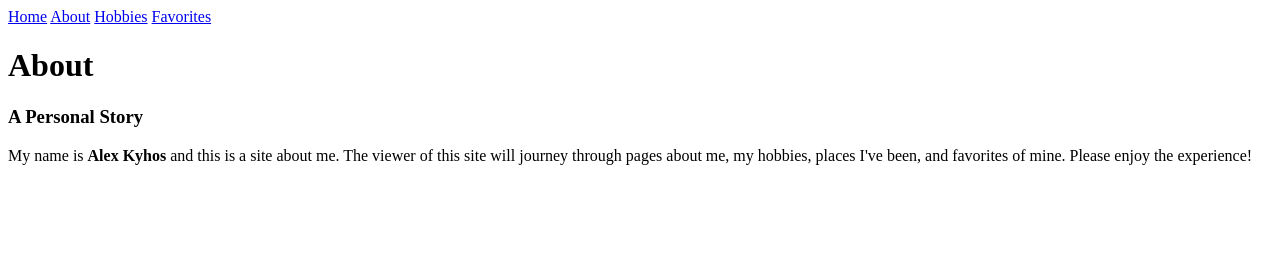
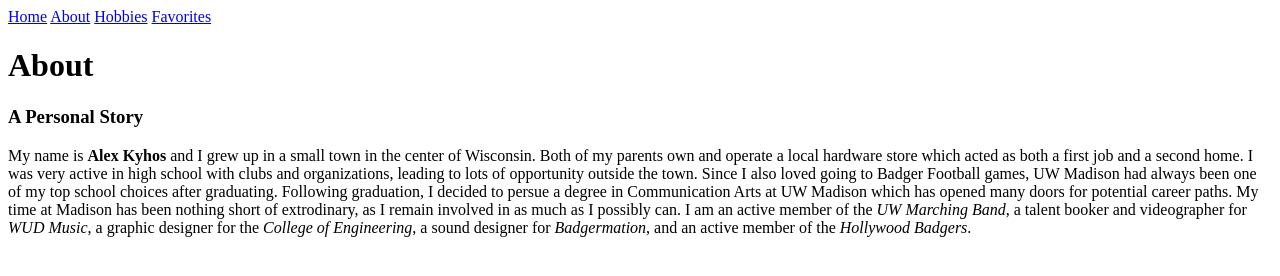
Before and after one commit to ajkyhos/ajkyhos.github.io, a plain HTML site: page about.html in a window 1280 px wide. Drawn offline with Linux system fonts and the light colour scheme.

Commit message:
Update about.html

```diff
--- a/about.html
+++ b/about.html
@@ -15,7 +15,14 @@
   <a href="favorites.html">Favorites</a>
   <h1> About </h1>
   <h3> A Personal Story </h3>
-  <p> My name is <b>Alex Kyhos</b> and this is a site about me. The viewer of this site will journey through pages about me,
-    my hobbies, places I've been, and favorites of mine. Please enjoy the experience! </p>
+  <p>
+  My name is <b>Alex Kyhos</b> and I grew up in a small town in the center of Wisconsin. Both of my parents own and operate a local hardware store which
+  acted as both a first job and a second home. I was very active in high school with clubs and organizations, leading to lots of opportunity outside the town.
+  Since I also loved going to Badger Football games, UW Madison had always been one of my top school choices after graduating. Following graduation, I decided
+  to persue a degree in Communication Arts at UW Madison which has opened many doors for potential career paths. My time at Madison has been nothing short of
+  extrodinary, as I remain involved in as much as I possibly can. I am an active member of the <i>UW Marching Band</i>, a talent booker and videographer for
+  <i>WUD Music</i>, a graphic designer for the <i>College of Engineering</i>, a sound designer for <i>Badgermation</i>, and an active member of the
+  <i>Hollywood Badgers</i>.
+  </p>
 </body>
 </html>
```
